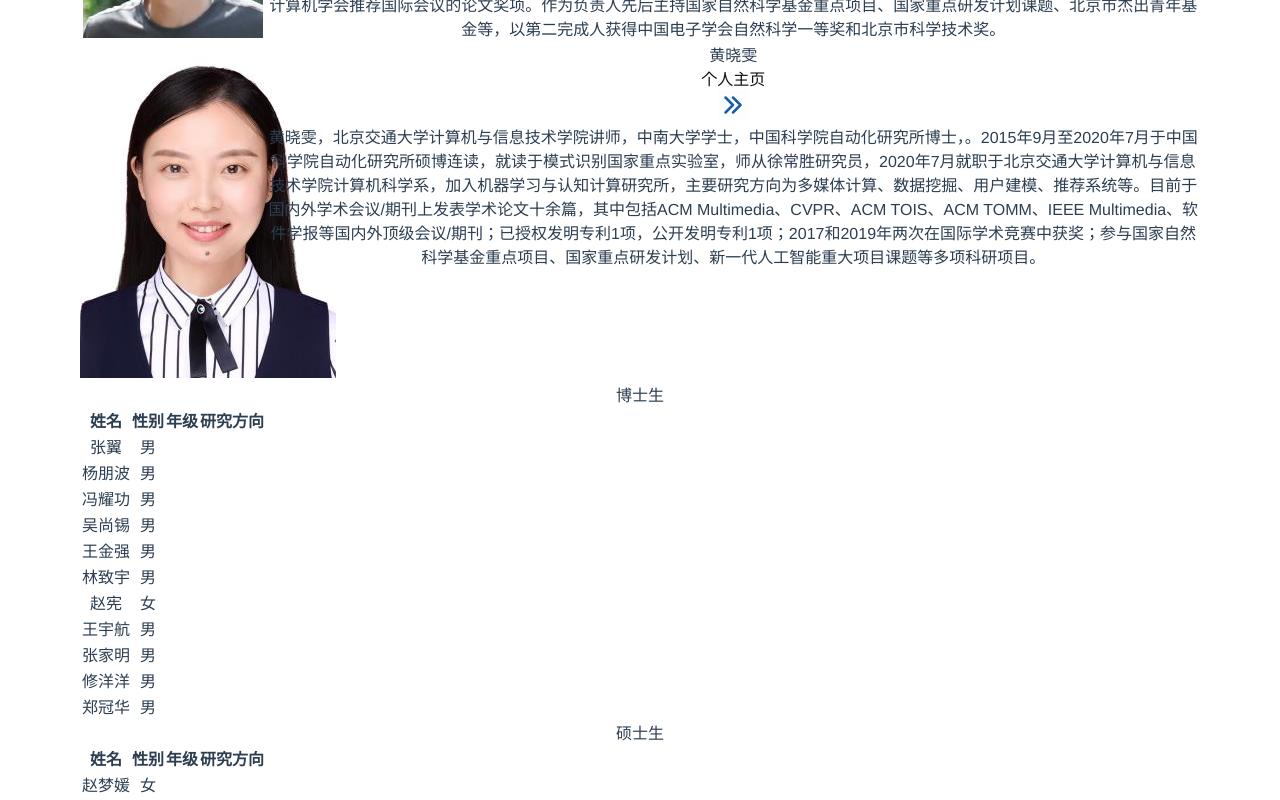
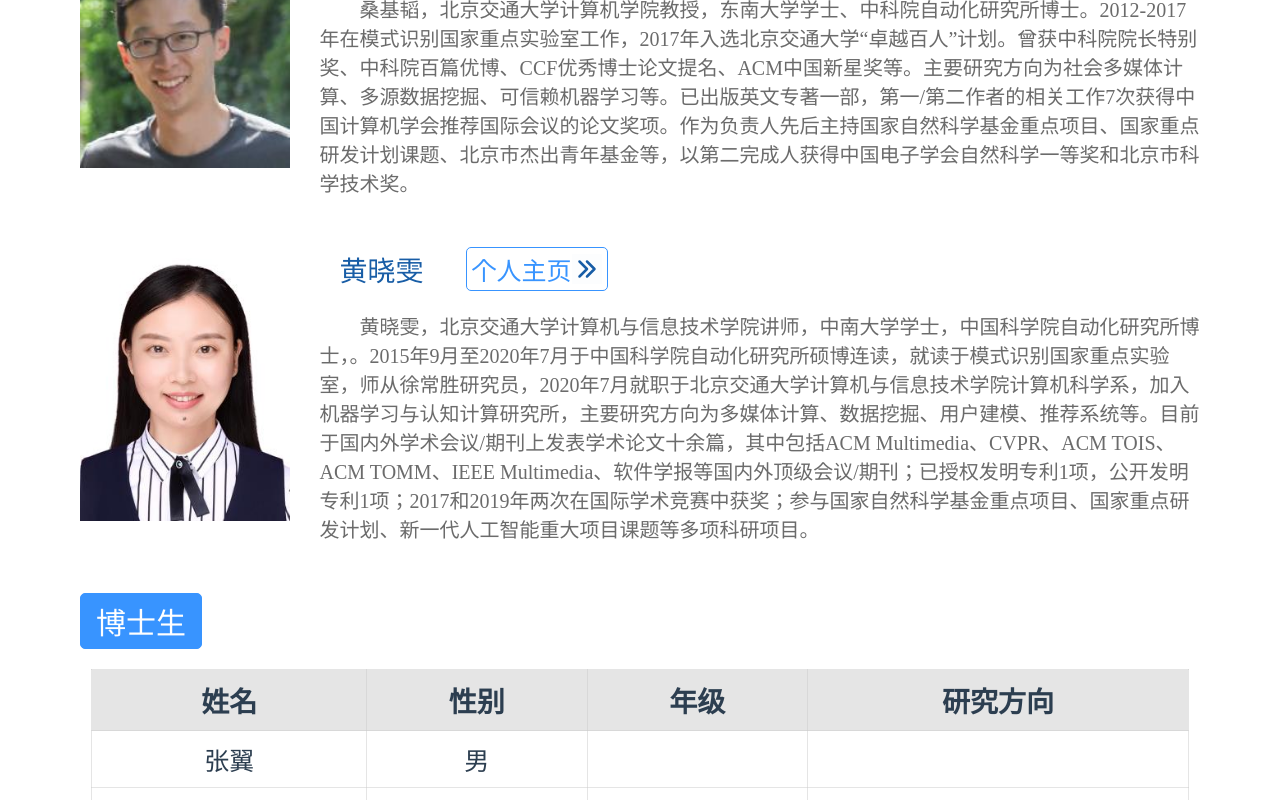
Before and after one commit to chengleileilei/adamPage, a Vue app: page /#/members in a window 1280 px wide. Shown: the part 540-1340 px from the top of the page. Built offline with nearby package versions, Linux system fonts and the light colour scheme.

Commit message:
成员介绍样式完成

```diff
--- a/src/components/MemberIntroduction.vue
+++ b/src/components/MemberIntroduction.vue
@@ -8,30 +8,35 @@
     </el-row>
 
     <el-row class="centered lr-padding">
-      <div><p>教师</p></div>
+      <div class="role-wrap"><p>教师</p></div>
 
-      <el-row v-for="(supervisor, index) in supervisors" :key="index">
-        <el-col :xs="4" :sm="4" :md="4" :lg="4" :xl="4"
+      <el-row
+        v-for="(supervisor, index) in supervisors"
+        :key="index"
+        :gutter="30"
+        class="teacher-wrap"
+      >
+        <el-col :xs="24" :sm="5" :md="5" :lg="5" :xl="5" class="portrait-wrap"
           ><img :src="supervisor.img_src" alt=""
         /></el-col>
 
-        <el-col :xs="20" :sm="20" :md="20" :lg="20" :xl="20">
-          <div>
+        <el-col :xs="24" :sm="19" :md="19" :lg="19" :xl="19">
+          <div class="name-wrap">
             <p>{{ supervisor.name.zh_cn }}</p>
-            <div>
+            <div class="personal-page-wrap">
               <a :href="supervisor.link">
                 <p>个人主页</p>
                 <img src="@/assets/icon/iconPark-double-right.svg" alt="" />
               </a>
             </div>
           </div>
-          <p>{{ supervisor.introduction.zh_cn }}</p>
+          <p class="introduction">{{ supervisor.introduction.zh_cn }}</p>
         </el-col>
       </el-row>
     </el-row>
 
     <el-row class="centered lr-padding">
-      <div><p>博士生</p></div>
+      <div class="role-wrap"><p>博士生</p></div>
       <table>
         <tr>
           <th>姓名</th>
@@ -49,7 +54,7 @@
     </el-row>
 
     <el-row class="centered lr-padding">
-      <div><p>硕士生</p></div>
+      <div class="role-wrap"><p>硕士生</p></div>
       <table>
         <tr>
           <th>姓名</th>
@@ -67,7 +72,7 @@
     </el-row>
 
     <el-row class="centered lr-padding">
-      <div><p>本科生</p></div>
+      <div class="role-wrap"><p>本科生</p></div>
       <table>
         <tr>
           <th>姓名</th>
@@ -86,7 +91,7 @@
     </el-row>
 
     <el-row class="centered lr-padding">
-      <div><p>毕业生</p></div>
+      <div class="role-wrap"><p>毕业生</p></div>
       <table>
         <tr>
           <th>姓名</th>
@@ -130,4 +135,87 @@ export default {
 </script>
 
 <style>
+.role-wrap {
+  display: flex;
+  flex-direction: row;
+  margin-top: 20px;
+  margin-bottom: 20px;
+}
+.role-wrap p {
+  padding: 5px 15px 5px 15px;
+  border-radius: 5px;
+  background-color: rgba(56, 148, 255, 100);
+  color: rgba(255, 255, 255, 100);
+  font-family: Roboto;
+  border: 1px solid rgba(56, 148, 255, 100);
+  font-size: 30px;
+}
+
+.teacher-wrap {
+  margin-bottom: 30px;
+  display: flex;
+  flex-direction: row;
+  flex-wrap: wrap;
+  align-items: center;
+}
+.portrait-wrap img {
+  max-width: 300px;
+  width: 100%;
+}
+
+.name-wrap {
+  padding: 20px;
+  display: flex;
+  flex-direction: row;
+  align-items: center;
+  justify-content: flex-start;
+}
+.name-wrap > p {
+  color: rgba(24, 93, 166, 100);
+  font-size: 28px;
+  font-family: SourceHanSansSC-medium;
+  margin-right: 5%;
+}
+.personal-page-wrap {
+  padding: 3px 5px 3px 5px;
+  display: flex;
+  border-radius: 5px;
+  font-family: Roboto;
+  border: 1px solid rgba(56, 148, 255, 100);
+}
+.personal-page-wrap a {
+  color: rgba(56, 148, 255, 100);
+  font-size: 25px;
+  display: flex;
+  flex-direction: row;
+  align-items: center;
+}
+.introduction {
+  opacity: 0.81;
+  color: rgba(16, 16, 16, 0.76);
+  font-size: 20px;
+  text-align: left;
+  text-indent: 2em;
+  font-family: SourceHanSansSC-medium;
+}
+table {
+  margin: 0 auto;
+  width: 98%;
+  border-collapse: collapse;
+  border: 1px solid rgba(202, 202, 202, 0.486);
+  margin-bottom: 30px;
+}
+table td {
+  border: 1px solid rgba(202, 202, 202, 0.486);
+  font-size: 25px;
+  font-family: Roboto;
+  padding: 10px;
+}
+table th {
+  font-size: 28px;
+  font-family: Microsoft Yahei;
+  background-color: rgba(202, 202, 202, 0.486);
+  border: 1px solid rgba(202, 202, 202, 0.486);
+  padding: 10px;
+}
 </style>
--- a/src/components/TeamStyle.vue
+++ b/src/components/TeamStyle.vue
@@ -20,8 +20,8 @@
           </p>
           <p class="team-title-text">{{ activity.title }}</p>
           <a :href="activity.link" class="team-title-details-wrap">
-            <img src="@/assets/icon/md-input.svg" alt="" />
             <p>详情</p>
+            <img src="@/assets/icon/iconPark-double-right.svg" alt="" />
           </a>
         </el-row>
 
@@ -140,10 +140,15 @@ export default {
   display: flex;
   flex-direction: row;
   align-items: center;
+  border: 1px solid rgb(24, 93, 166);
+  border-radius: 5px;
+  padding: 3px 10px 3px 10px;
+  margin-top:5px;
+
 }
 .team-title-details-wrap p {
   color: rgba(24, 93, 166, 100);
-  font-size: 30px;
+  font-size: 25px;
   font-family: SourceHanSansSC-regular;
 }
 
```
